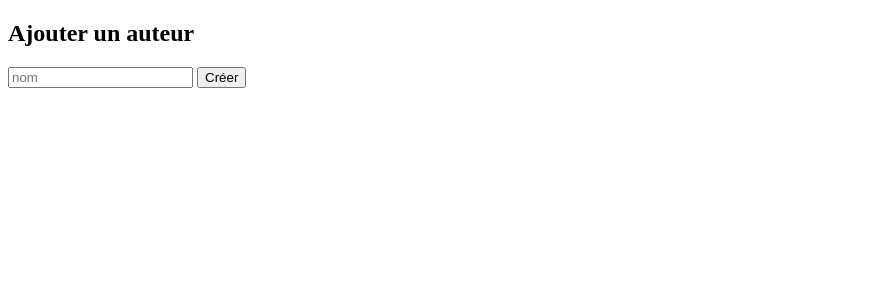
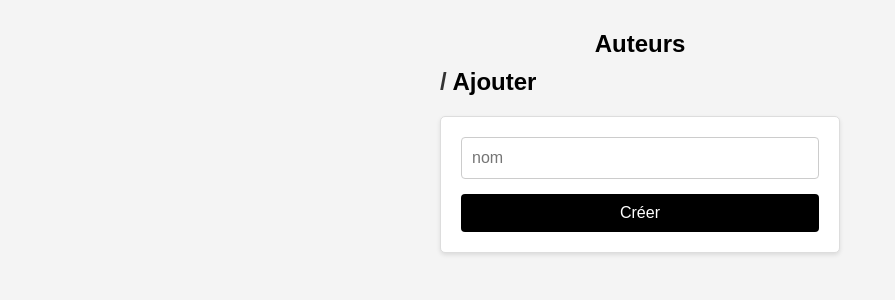
Before and after one commit to heryfitiavana22/gestion-librairie, a CodeIgniter 4 app: the page made by app/Views/authors/create.php in a window 1280 px wide. Shown: the top 300 px of the page, without its empty margins (0-895 px from the left). Run offline with PHP 8.4 and a stand-in for CodeIgniter, Linux system fonts and the light colour scheme; the template is opened without the code that fills it, so the values that code supplies are empty; some libraries are stand-ins or nearby versions.

Commit message:
design update

```diff
--- a/app/Views/authors/create.php
+++ b/app/Views/authors/create.php
@@ -1,17 +1,23 @@
 <!DOCTYPE html>
 <html lang="en">
+
 <head>
     <meta charset="UTF-8">
     <meta name="viewport" content="width=device-width, initial-scale=1.0">
     <title>Ajouter auteur</title>
+    <link rel="stylesheet" href="/styles/index.css">
 </head>
+
 <body>
-    <h2>Ajouter un auteur</h2>
+    <div class="container-form">
+        <h2><a href="/authors">Auteurs</a> <span class="slash">/</span> Ajouter</h2>
 
-    <form action="/authors/store" method="post">
-        <input type="text" name="name" placeholder="nom" required>
-        <button type="submit">Créer</button>
-    </form>
+        <form action="/authors/store" method="post">
+            <input type="text" name="name" placeholder="nom" required>
+            <button type="submit">Créer</button>
+        </form>
+    </div>
 
 </body>
+
 </html>
--- a/app/Views/index.php
+++ b/app/Views/index.php
@@ -6,9 +6,12 @@
     <title>Gestion librairie</title>
     <meta name="viewport" content="width=device-width, initial-scale=1.0">
     <link rel="shortcut icon" type="image/png" href="/favicon.ico">
+    <link rel="stylesheet" href="/styles/index.css">
+    <link rel="stylesheet" href="styles/home.css">
 </head>
 
 <body>
+    <div class="container-center">
         <ul>
             <li>
                 <a href="/authors">Auteurs</a>
@@ -20,6 +23,7 @@
                 <a href="/loans">Emprunts</a>
             </li>
         </ul>
+    </div>
 </body>
 
 </html>
--- a/app/Views/loans/create.php
+++ b/app/Views/loans/create.php
@@ -5,10 +5,12 @@
     <meta charset="UTF-8">
     <meta name="viewport" content="width=device-width, initial-scale=1.0">
     <title>Ajouter un emprunt</title>
+    <link rel="stylesheet" href="/styles/index.css">
 </head>
 
 <body>
-    <h2>Ajouter un emprunt</h2>
+    <div class="container-form">
+        <h2><a href="/loans">Emprunts</a> <span class="slash">/</span> Ajouter</h2>
         <?php if (session()->getFlashdata('existingLoan')): ?>
             <div class="alert alert-danger">
                 <?= session()->getFlashdata('existingLoan'); ?>
@@ -25,6 +27,7 @@
             <input type="date" name="return_date" required>
             <button type="submit">Créer</button>
         </form>
+    </div>
 </body>
 
 </html>
--- a/app/Views/loans/edit.php
+++ b/app/Views/loans/edit.php
@@ -4,9 +4,11 @@
     <meta charset="UTF-8">
     <meta name="viewport" content="width=device-width, initial-scale=1.0">
     <title>Modifier un emprunt</title>
+    <link rel="stylesheet" href="/styles/index.css">
 </head>
 <body>
-    <h2>Modifier un emprunt</h2>
+    <div class="container-form">
+        <h2><a href="/loans">Emprunts</a> <span class="slash">/</span> Modifier</h2>
         <form action="/loans/update/<?= $loan['id']; ?>" method="post">
         <input type="text" name="user_name" value="<?= $loan['user_name']; ?>" required>
             <select name="book_id" required>
@@ -20,5 +22,6 @@
             <input type="date" name="return_date" value="<?= $loan['return_date']; ?>" required>
             <button type="submit">Mettre à jour</button>
         </form>
+    </div>
 </body>
 </html>
--- /dev/null
+++ b/public/styles/index.css
@@ -0,0 +1,164 @@
+* {
+  margin: 0;
+  padding: 0;
+  box-sizing: border-box;
+}
+
+body {
+  font-family: Arial, sans-serif;
+  background-color: #f4f4f4;
+  color: #333;
+  padding: 20px;
+}
+
+section {
+    max-width: 800px;
+    margin: 0 auto;
+}
+
+.container-center {
+  display: flex;
+  justify-content: center;
+  align-items: center;
+  height: 100vh;
+}
+
+h2 {
+  color: #000;
+  font-size: 24px;
+  margin-bottom: 20px;
+}
+
+.slash {
+    color: #333;
+}
+
+h2 a:hover {
+    text-decoration: underline;
+}
+
+a {
+  text-decoration: none;
+  color: inherit;
+  font-weight: bold;
+  transition: color 0.2s;
+}
+
+a:hover {
+    color: #000;
+}
+
+
+ul {
+    list-style-type: none;
+    padding: 0;
+}
+
+.list-row a {
+    margin-left: 15px;
+    font-size: 14px;
+}
+
+.list-row {
+    background-color: #ffffff;
+    border: 1px solid #ddd;
+    border-radius: 5px;
+    margin-bottom: 10px;
+    padding: 15px;
+    box-shadow: 0 2px 4px rgba(0, 0, 0, 0.1);
+    transition: transform 0.2s, box-shadow 0.2s;
+    display: grid;
+    grid-template-columns: 1fr auto auto;
+    gap: 8px;
+    transition: transform 0.2s, box-shadow 0.2s;
+}
+
+.list-row:hover {
+    transform: translateY(-3px);
+    box-shadow: 0 4px 8px rgba(0, 0, 0, 0.2);
+}
+
+.edit {
+    color: #007bff;
+}
+
+.edit:hover {
+    color: #0056b3;
+}
+
+.delete {
+    color: #dc3545;
+}
+
+.delete:hover {
+    color: #b52a3c;
+}
+
+.btn-add {
+    display: flex;
+    justify-content: end;
+    margin: 8px 0;
+}
+
+.btn-add a {
+    padding: 12px;
+    background: #000;
+    color: #fff;
+    border-radius: 8px;
+}
+
+.container-form {
+    max-width: 400px;
+    margin: 0 auto;
+}
+
+form {
+    background-color: #ffffff;
+    border: 1px solid #ddd;
+    border-radius: 5px;
+    padding: 20px;
+    box-shadow: 0 2px 4px rgba(0, 0, 0, 0.1);
+}
+
+input, select {
+    width: 100%;
+    height: 42px;
+    padding: 0 10px;
+    margin-bottom: 15px;
+    border: 1px solid #ccc;
+    border-radius: 4px;
+    font-size: 16px;
+}
+
+button {
+    background-color: #000;
+    color: #ffffff;
+    border: none;
+    padding: 10px 20px;
+    font-size: 16px;
+    border-radius: 4px;
+    cursor: pointer;
+    transition: background-color 0.2s, transform 0.2s;
+    width: 100%;
+}
+
+button:hover {
+    background-color: #000;
+    transform: translateY(-2px);
+}
+
+.alert-danger {
+    color: #d9534f;
+    background-color: #f8d7da;
+    padding: 10px;
+    border-radius: 4px;
+    margin-bottom: 15px;
+    text-align: center;
+  }
+
+  .container-form a {
+    text-align: center;
+    width: 100%;
+    display: block;
+    margin: 10px 0;
+  }
```
Also changed, not shown: app/Controllers/AuthController.php (+7 -1 lines), app/Views/auth/login.php (+11 -0 lines), app/Views/auth/register.php (+13 -5 lines), app/Views/authors/edit.php (+11 -5 lines), app/Views/authors/index.php (+19 -12 lines), app/Views/books/create.php (+7 -4 lines), app/Views/books/edit.php (+8 -3 lines), app/Views/books/index.php (+11 -4 lines), app/Views/loans/index.php (+21 -12 lines), public/styles/home.css (added, +33 -0 lines). Lines whose indentation alone changed are shown as unchanged.
